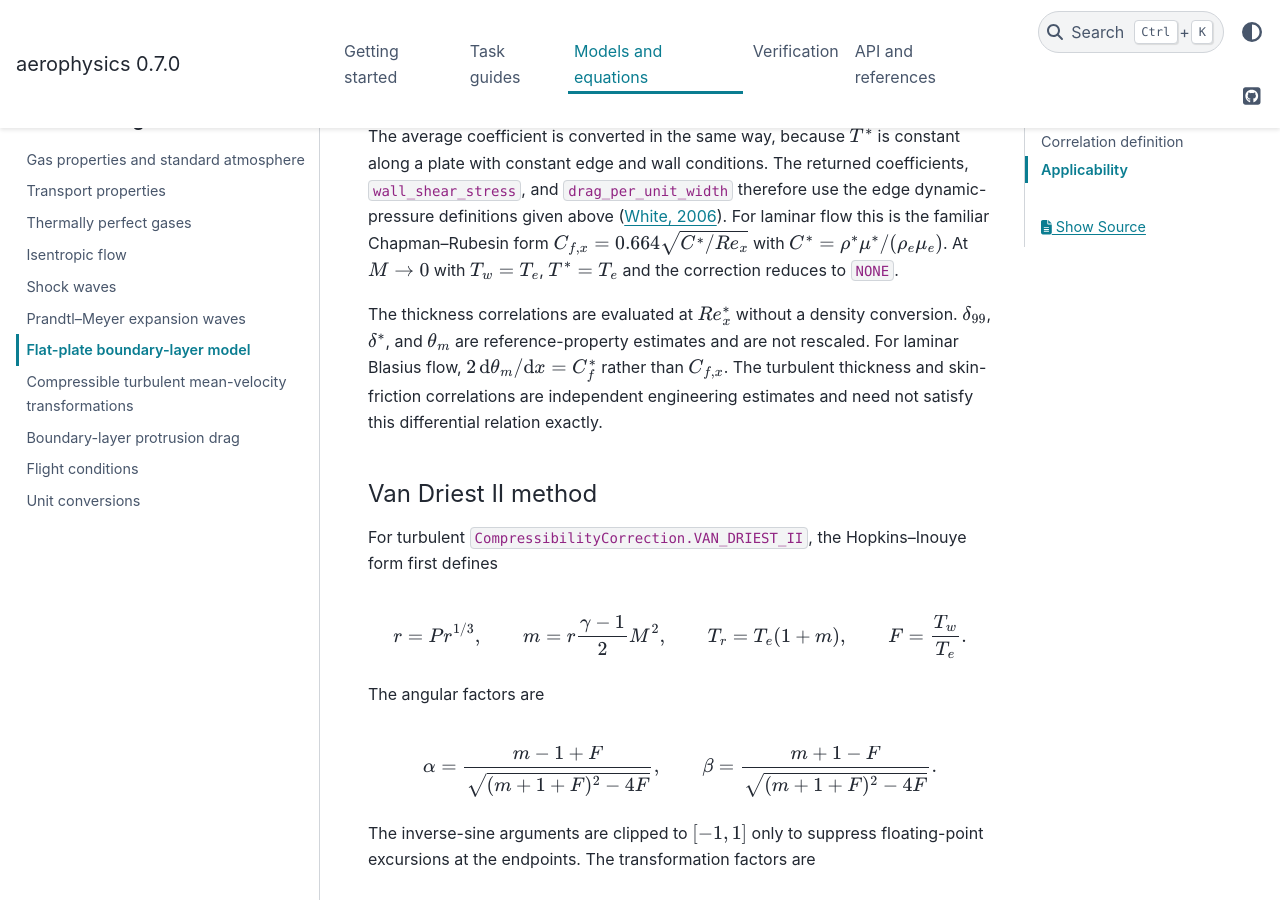
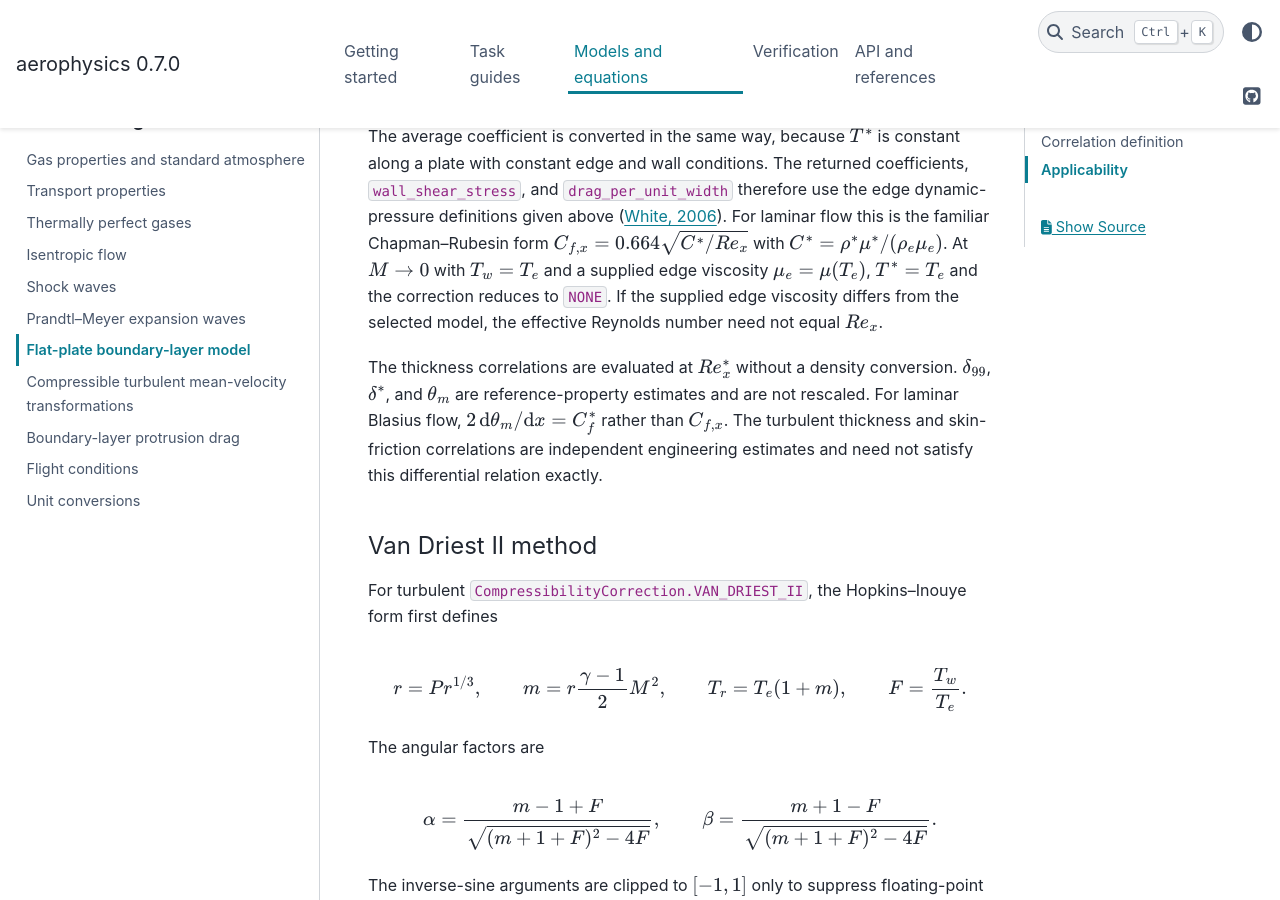
Before and after one commit to pandorobo11/aerophysics, a Sphinx documentation site: the page built from docs/models/flat_plate_boundary_layer.rst, in a window 1280 px wide and 900 px high, scrolled down 4687 px. Built offline with Sphinx 7.4.7 and the PyData theme 0.15.4, drawn with Linux system fonts in a browser that asks for light colours.

Commit message:
docs: qualify incompressible limit for supplied edge viscosity

```diff
--- a/docs/models/flat_plate_boundary_layer.rst
+++ b/docs/models/flat_plate_boundary_layer.rst
@@ -270,8 +270,10 @@ coefficients, ``wall_shear_stress``, and ``drag_per_unit_width`` therefore use
 the edge dynamic-pressure definitions given above
 (:ref:`White, 2006 <ref-white-2006>`). For laminar flow this is the familiar
 Chapman--Rubesin form :math:`C_{f,x}=0.664\sqrt{C^*/Re_x}` with
-:math:`C^*=\rho^*\mu^*/(\rho_e\mu_e)`. At :math:`M\to0` with
-:math:`T_w=T_e`, :math:`T^*=T_e` and the correction reduces to ``NONE``.
+:math:`C^*=\rho^*\mu^*/(\rho_e\mu_e)`. At :math:`M\to0` with :math:`T_w=T_e` and a supplied edge viscosity
+:math:`\mu_e=\mu(T_e)`, :math:`T^*=T_e` and the correction reduces to
+``NONE``. If the supplied edge viscosity differs from the selected model,
+the effective Reynolds number need not equal :math:`Re_x`.
 
 The thickness correlations are evaluated at :math:`Re_x^*` without a density
 conversion. :math:`\delta_{99}`, :math:`\delta^*`, and :math:`\theta_m` are
```
